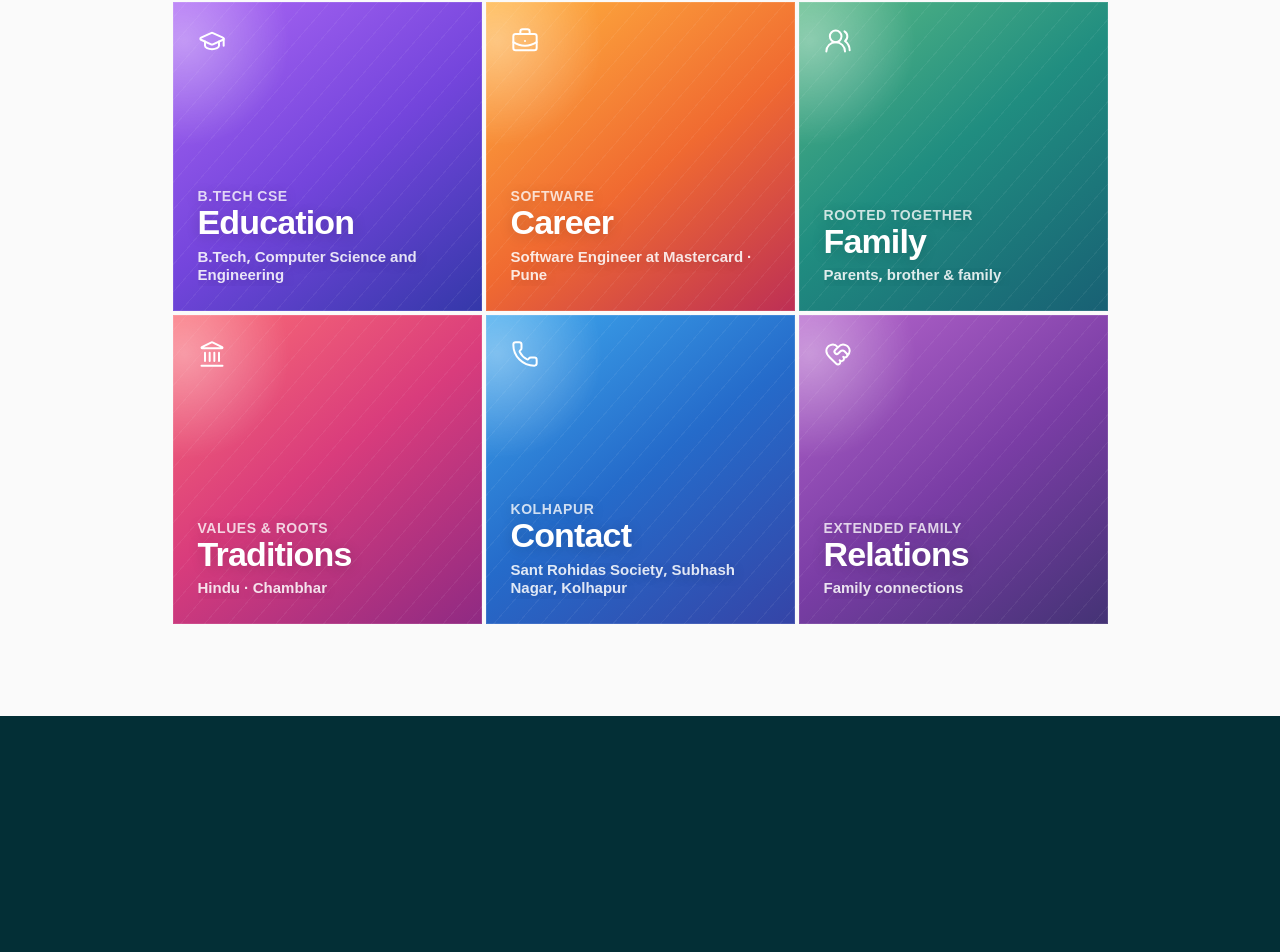
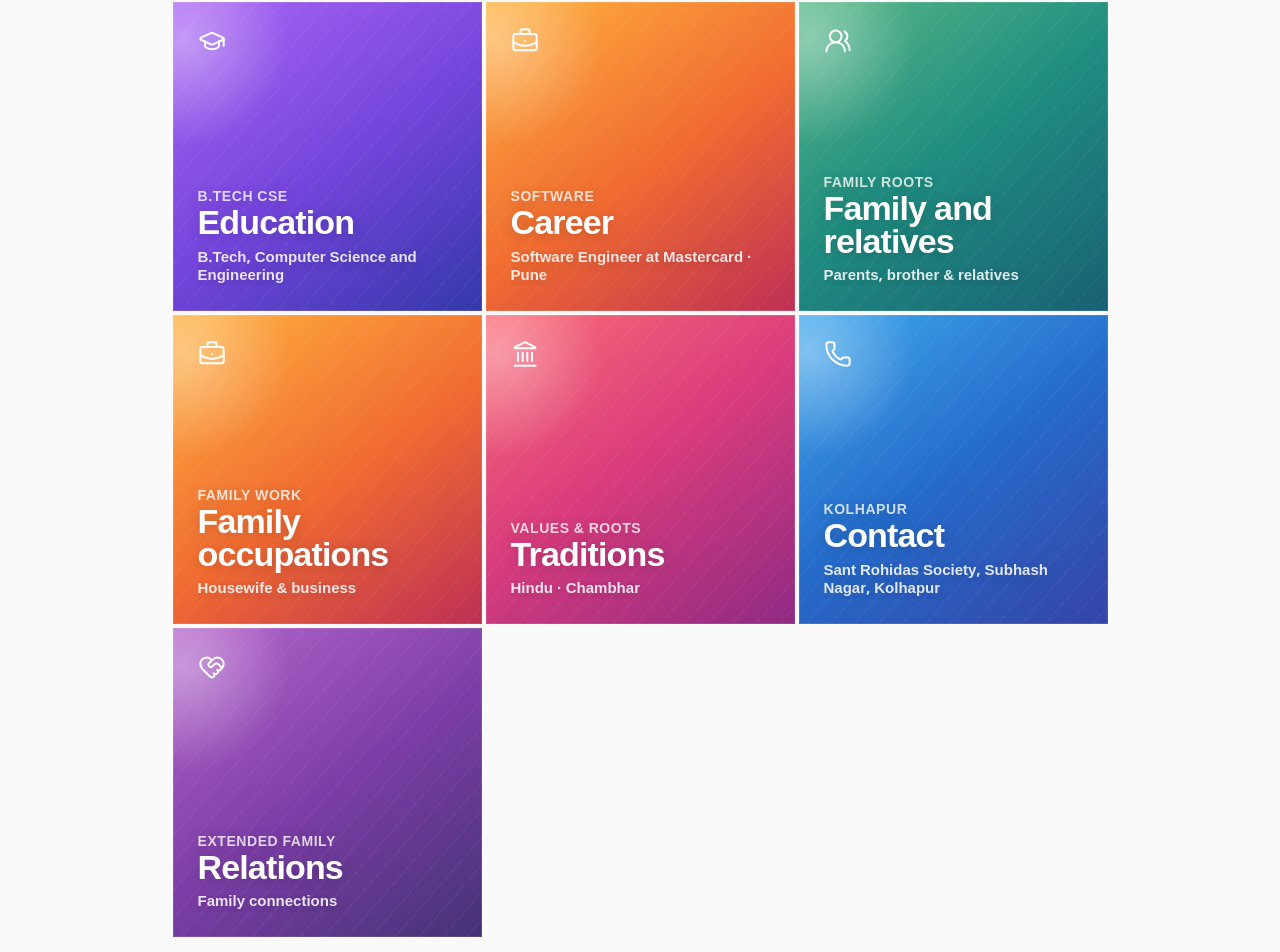
Before and after one commit to SurajGavali/biodata, a Next.js app: page /instastyle in a window 1280 px wide. Shown: the part 902-1854 px from the top of the page. Before the commit the page ends 1618 px from the top, so only its background shows below. Built offline with nearby package versions, Linux system fonts and the light colour scheme; a web font is replaced by a local one.

Commit message:
Update biodata family details and portrait

```diff
--- a/src/app/biodata.ts
+++ b/src/app/biodata.ts
@@ -19,6 +19,7 @@ export type MarriageBiodata = {
   personal: BiodataSection;
   education: BiodataSection;
   family: BiodataSection;
+  occupation: BiodataSection;
   horoscope: BiodataSection;
   contact: BiodataSection;
 };
@@ -128,8 +129,8 @@ export const biodata: MarriageBiodata = {
         value: { en: "Libra (Tula)", mr: "तूळ" },
       },
       {
-        label: { en: "Rashi name", mr: "नावरस नाव" },
-        value: { en: "Omkar", mr: "ओंकार" },
+        label: { en: "Navras name", mr: "नावरस नाव" },
+        value: { en: "Ritesh", mr: "रितेश" },
       },
       {
         label: { en: "Family deity", mr: "कुलदैवत" },
@@ -139,8 +140,8 @@ export const biodata: MarriageBiodata = {
   },
   family: {
     title: {
-      en: "Family",
-      mr: "कौटुंबिक माहिती",
+      en: "Family and relatives",
+      mr: "कुटुंब व नातेवाईक",
     },
     details: [
       {
@@ -165,17 +166,6 @@ export const biodata: MarriageBiodata = {
         },
       },
       {
-        label: { en: "Brother's occupation", mr: "भावाचा व्यवसाय" },
-        value: { en: "Businessman", mr: "व्यावसायिक" },
-      },
-      {
-        label: { en: "Family business", mr: "कौटुंबिक व्यवसाय" },
-        value: {
-          en: "Two Kolhapuri chappal shops, managed by father and brother",
-          mr: "दोन कोल्हापुरी चप्पल दुकाने — वडील व भाऊ सांभाळतात",
-        },
-      },
-      {
         label: { en: "Maternal uncle", mr: "मामा" },
         value: {
           en: "Late Shankar Maruti Jadhav",
@@ -195,6 +185,26 @@ export const biodata: MarriageBiodata = {
           en: "Kerba Dhondiram Chougule",
           mr: "श्री. केरबा धोंडीराम चौगुले",
         },
+      },
+    ],
+  },
+  occupation: {
+    title: {
+      en: "Family occupations",
+      mr: "कुटुंबीयांचा व्यवसाय",
+    },
+    details: [
+      {
+        label: { en: "Mother", mr: "आई" },
+        value: { en: "Housewife", mr: "गृहिणी" },
+      },
+      {
+        label: { en: "Father", mr: "वडील" },
+        value: { en: "Business", mr: "व्यवसाय" },
+      },
+      {
+        label: { en: "Brother", mr: "भाऊ" },
+        value: { en: "Business", mr: "व्यवसाय" },
       },
     ],
   },
@@ -230,8 +240,8 @@ export const biodata: MarriageBiodata = {
       {
         label: { en: "Relations", mr: "इतर पाहुणे" },
         value: {
-          en: "Gavali, Chougule, Jadhav, Nangare, Chavan, Kamble, Chougule, Bamane, Patil, Lohar, Doiphode",
-          mr: "गवळी, चौगुले, जाधव, नांगरे, चव्हाण, कांबळे, चौगुले, बामणे, पाटील, लोहार, डोईफोडे",
+          en: "Gavali, Chougule, Jadhav, Nangare, Chavan, Kamble, Chougale, Bamane, Patil, Lokare, Doiphode",
+          mr: "गवळी, चौगुले, जाधव, नांगरे, चव्हाण, कांबळे, चौगले, बामणे, पाटील, लोकरे, डोईफोडे",
         },
       },
     ],
--- a/src/app/instastyle/instastyle.module.css
+++ b/src/app/instastyle/instastyle.module.css
@@ -781,16 +781,16 @@
 }
 
 .exportCard .tile {
-  height: 204px;
+  height: 150px;
   aspect-ratio: auto;
 }
 
 .exportCard .tileContent {
-  padding: 18px;
+  padding: 14px;
 }
 
 .exportCard .tileContent strong {
-  font-size: 25px;
+  font-size: 21px;
 }
 
 .exportCard .tileContent small,
--- a/src/app/instastyle/page.tsx
+++ b/src/app/instastyle/page.tsx
@@ -48,6 +48,7 @@ type TileId =
   | "education"
   | "career"
   | "family"
+  | "occupation"
   | "traditions"
   | "contact"
   | "relations";
@@ -227,15 +228,27 @@ function createTiles(age: number): Tile[] {
     },
     {
       id: "family",
-      title: { en: "Family", mr: "कुटुंब" },
-      eyebrow: { en: "Rooted together", mr: "कुटुंबाची साथ" },
+      title: biodata.family.title,
+      eyebrow: { en: "Family roots", mr: "कुटुंबाची नाती" },
       preview: {
-        en: "Parents, brother & family",
-        mr: "आई-वडील, भाऊ व कुटुंब",
+        en: "Parents, brother & relatives",
+        mr: "आई-वडील, भाऊ व नातेवाईक",
       },
       icon: UsersRound,
       tone: "forest",
       details: biodata.family.details,
+    },
+    {
+      id: "occupation",
+      title: biodata.occupation.title,
+      eyebrow: { en: "Family work", mr: "कुटुंबाचे काम" },
+      preview: {
+        en: "Housewife & business",
+        mr: "गृहिणी व व्यवसाय",
+      },
+      icon: BriefcaseBusiness,
+      tone: "amber",
+      details: biodata.occupation.details,
     },
     {
       id: "traditions",
@@ -312,7 +325,7 @@ function saveDataUrl(dataUrl: string, filename: string) {
 function Portrait() {
   return (
     <Image
-      src="/profile-photo.png"
+      src="/profile-photo-2026.png"
       alt="Suraj Gavali"
       fill
       loading="eager"
--- a/src/app/page.tsx
+++ b/src/app/page.tsx
@@ -120,7 +120,7 @@ function BiodataSheet({
           <span className="orbit orbitTwo" aria-hidden="true" />
           <div className="portraitFrame">
             <Image
-              src="/profile-photo.png"
+              src="/profile-photo-2026.png"
               alt={
                 locale === "en"
                   ? "Portrait of Suraj Gavali"
@@ -180,6 +180,7 @@ function BiodataSheet({
         <div className="column columnRight">
           <DetailSection section={biodata.horoscope} locale={locale} />
           <DetailSection section={biodata.family} locale={locale} />
+          <DetailSection section={biodata.occupation} locale={locale} />
           <DetailSection section={biodata.contact} locale={locale} />
         </div>
       </div>
@@ -195,6 +196,7 @@ function BiodataSheet({
           <div className="mobileColumn mobileMain">
             <DetailSection section={classicEducation} locale={locale} />
             <DetailSection section={biodata.family} locale={locale} />
+            <DetailSection section={biodata.occupation} locale={locale} />
           </div>
         </div>
       )}
```
Also changed, not shown: public/profile-photo-2026.png (added), public/profile-photo.png (deleted).
